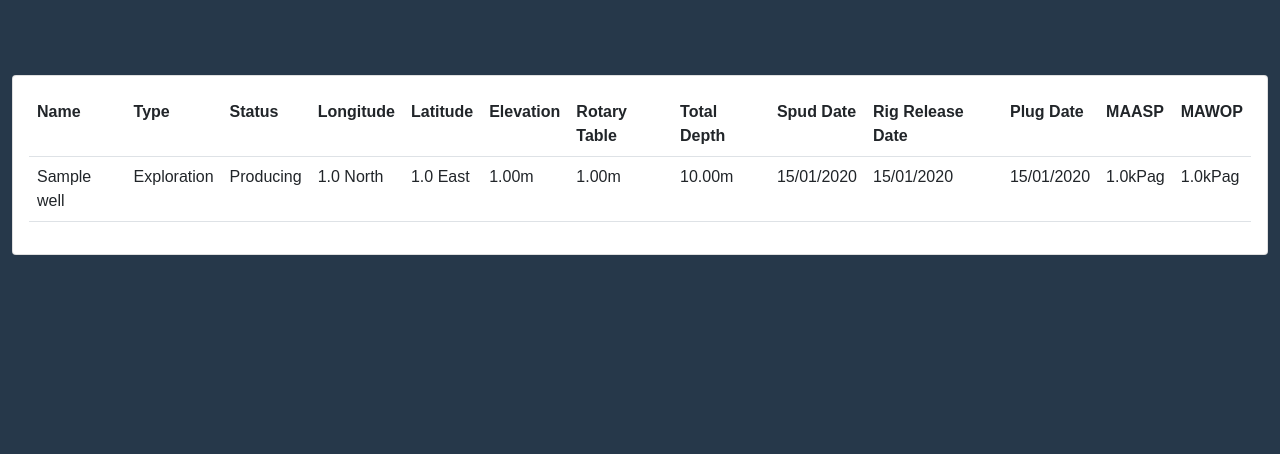
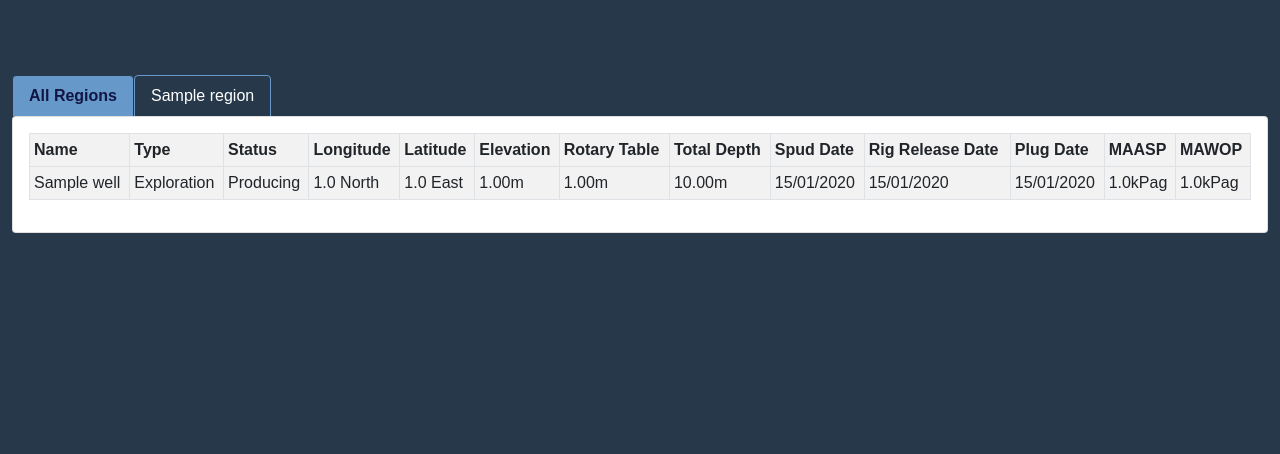
Before and after one commit to Red-Nut/agf, a Django app: page /assets/wells in a window 1280 px wide. Shown: the part 53-507 px from the top of the page. Run offline with Django 4.2, Linux system fonts and the light colour scheme; tables that the repository leaves empty hold one stand-in row (values such as "Sample post"); some libraries are stand-ins or nearby versions.

Commit message:
added regions

```diff
--- a/agf/admin.py
+++ b/agf/admin.py
@@ -24,6 +24,8 @@ class PetroleumLicenceAdmin(admin.ModelAdmin):
     def get_ordering(self, request):
         return ['type', 'number']
 admin.site.register(PetroleumLicence, PetroleumLicenceAdmin)
+
+admin.site.register(Region)
 
 class AreaAdmin(admin.ModelAdmin):
     list_display = ("id", "name", "code", "permit")
@@ -72,7 +74,7 @@ class AssetAdmin(admin.ModelAdmin):
         return ['area','type__category','sequential_no']
 admin.site.register(Asset, AssetAdmin)
 
-
+admin.site.register(Well)
 
 
 # Documents
--- a/agf_assets/models.py
+++ b/agf_assets/models.py
@@ -100,9 +100,16 @@ class ReplacementPL(models.Model):
     replacement=models.ForeignKey(PetroleumLicence, on_delete=models.RESTRICT, related_name='previous_PL')
 
 # Asset Area
+class Region (models.Model):
+    name=models.CharField(max_length=255)
+
+    def __str__(self):
+        return f"{self.name}"
+
 class Area (models.Model):
     name=models.CharField(max_length=255)
     code=models.CharField(max_length=10)
+    region=models.ForeignKey(Region, on_delete=models.RESTRICT, related_name="areas")
     permit=models.ForeignKey(PetroleumLicence, null=True, blank=True, on_delete=models.RESTRICT, related_name='areas')
 
     def __str__(self):
@@ -161,7 +168,17 @@ class Asset (models.Model):
     size=models.IntegerField(null=True, blank=True)
 
     def __str__(self):
-        return f"{self.area.code}-{self.type.code}-{self.sequential_no:04}"
+        if(self.type.category.name == "Line"):
+            return f"{self.size:03}-{self.line_content.code}-{self.sequential_no:03}-{self.line_rating.code}"
+        elif(self.type.category.name == "Valve"):
+            no = f"{self.valve_spec}-{self.sequential_no:03}"
+        else:
+            no = f"{self.type.code}-{self.sequential_no:04}"
+
+        if self.suffix:
+            no += self.suffix
+
+        return no
 
     @property
     def get_asset_no(self):
@@ -252,3 +269,6 @@ class Well(models.Model):
     plug_date = models.DateField(null=True, blank=True)
     MAASP = models.FloatField(null=True, blank=True)  # Maximum Allowable Annular Surface Pressure (kPag)
     MAWOP = models.FloatField(null=True, blank=True)  # Maximum Allowable Wellhead Operating Pressure (kPag)
+
+    def __str__(self):
+        return f"{self.name}"
--- a/agf_assets/templates/agf_assets/wells.html
+++ b/agf_assets/templates/agf_assets/wells.html
@@ -2,7 +2,7 @@
 {% load mathfilters %}
 
 {% block title %}
-Name
+Well Register
 {% endblock %}
 
 {% block header %}
@@ -11,11 +11,24 @@ Name
 {% block main %}
 <br>
 <br>
-<div class="card">
+<!-- Tabs -->
+<ul class="nav nav-tabs">
+    <li class="nav-item active"><a class="nav-link myTab active" data-toggle="tab" href="#all">All Regions</a></li>
+
+    {% for region in regions %}
+    <li class="nav-item"><a class="nav-link myTab" data-toggle="tab" href="#{{region}}">{{region}}</a></li>
+    {% endfor %}
+</ul>
+
+<!-- Tab Content -->
+<div class="tab-content">
+    <!-- All Regions -->
+    <div id="all" class="tab-pane fade show active">
+        <div class="card" style="width: 100%;">
             <div class="card-body">
-        <table class="table">
+                <table class="table table-striped table-bordered table-sm">
                     <tr>
-                <th>Name</th>
+                        <th class="th-sm">Name</th>
                         <th>Type</th>
                         <th>Status</th>
                         <th>Longitude</th>
@@ -29,6 +42,7 @@ Name
                         <th>MAASP</th>
                         <th>MAWOP</th>
                     </tr>
+                    <tbody>
                     {% for well in wells %}
                     <tr class="link" onclick="window.location.href='{% url 'asset' well.asset.id %}'">
                         <td>{{well.name}}</td>
@@ -77,8 +91,91 @@ Name
 
                     </tr>
                     {% endfor %}
+                    </tbody>
                 </table>
             </div>
+        </div>
+    </div>
+
+    <!-- Iterate for each region -->
+    {% for region in regions %}
+    <div id="{{region}}" class="tab-pane fade">
+        <div class="card" style="width: 100%;">
+            <div class="card-body">
+                <table class="table table-striped table-bordered table-sm">
+                    <tr>
+                        <th class="th-sm">Name</th>
+                        <th>Type</th>
+                        <th>Status</th>
+                        <th>Longitude</th>
+                        <th>Latitude</th>
+                        <th>Elevation</th>
+                        <th>Rotary Table</th>
+                        <th>Total Depth</th>
+                        <th>Spud Date</th>
+                        <th>Rig Release Date</th>
+                        <th>Plug Date</th>
+                        <th>MAASP</th>
+                        <th>MAWOP</th>
+                    </tr>
+                    <tbody>
+                    {% for well in wells %}
+                    {% if well.asset.area.region.name == region %}
+                    <tr class="link" onclick="window.location.href='{% url 'asset' well.asset.id %}'">
+                        <td>{{well.name}}</td>
+                        <td>{{well.get_type_display}}</td>
+                        <td>{{well.get_status_display}}</td>
+
+                        <td>
+                            {{well.latitude|abs}}
+                            {% if well.latitude < 0 %}
+                            South
+                            {% else %}
+                            North
+                            {% endif %}
+                        </td>
+                        <td>
+                            {{well.longitude}}
+                            {% if well.longitude < 0 %}
+                            West
+                            {% else %}
+                            East
+                            {% endif %}
+                        </td>
+
+                        <td>{{well.elevation|floatformat:2}}m</td>
+                        <td>{{well.rotary_table|floatformat:2}}m</td>
+                        <td>{{well.total_depth|floatformat:2}}m</td>
+
+                        <td>{{well.spud_date|date:"d/m/Y"}}</td>
+                        <td>{{well.rig_release_date|date:"d/m/Y"}}</td>
+                        <td>{{well.plug_date|date:"d/m/Y"}}</td>
+
+                        <td>
+                            {% if well.MAASP %}
+                            {{well.MAASP}}kPag
+                            {% else %}
+                            -
+                            {% endif %}
+                        </td>
+                        <td>
+                            {% if well.MAWOP %}
+                            {{well.MAWOP}}kPag
+                            {% else %}
+                            -
+                            {% endif %}
+                        </td>
+
+                    </tr>
+                    {% endif %}
+                    {% endfor %}
+                    </tbody>
+                </table>
+            </div>
+        </div>
+    </div>
+    {% endfor %}
+
 </div>
 
 
--- a/agf_assets/views.py
+++ b/agf_assets/views.py
@@ -62,10 +62,20 @@ def AssetPage(request, id):
     return render(request, "agf_assets/asset.html", context)
 
 def WellPage(request):
-    wells = Well.objects.order_by('status','name')
+    wells = Well.objects.order_by('asset__area__region','status','name')
+    regions = []
+
+    region = ""
+    for well in wells:
+        if well.asset.area.region.name != region:
+            region = well.asset.area.region.name
+            regions.append(region)
+
+    #regions = Region.objects.filter().order_by('name')
 
     context = {
         'wells' : wells,
+        'regions' : regions,
     }
 
     return render(request, "agf_assets/wells.html", context)
```
Also changed, not shown: agf_assets/migrations/0013_region.py (added), agf_assets/migrations/0014_area_region.py (added). Lines whose indentation alone changed are shown as unchanged.
